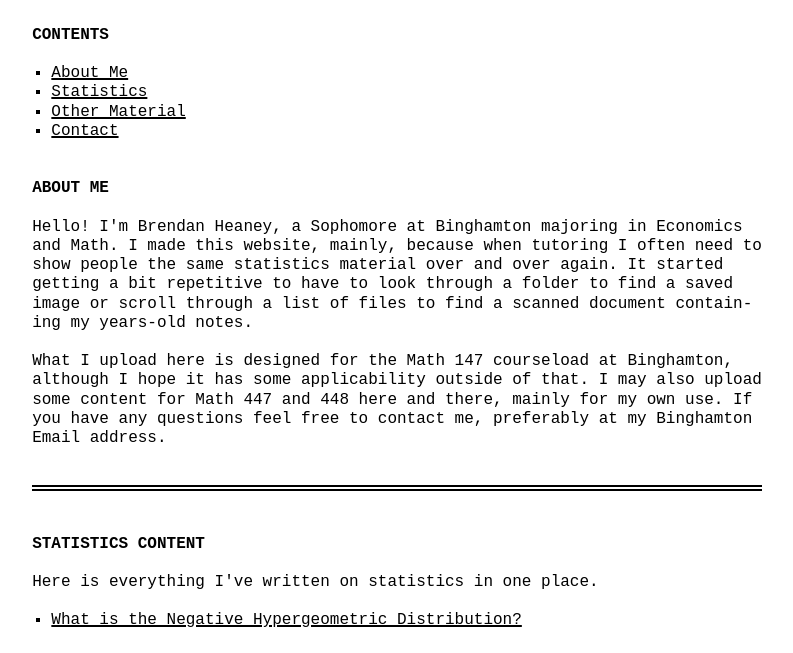
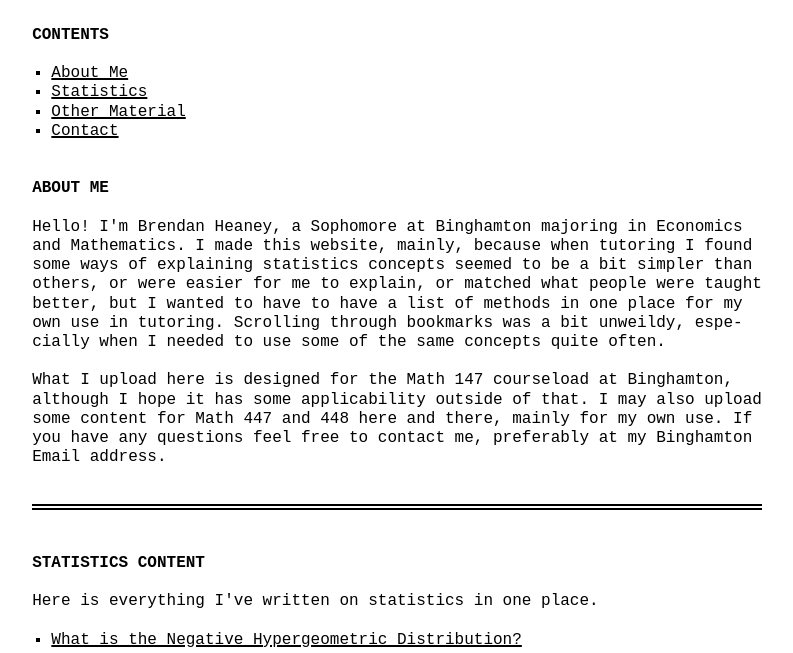
Before and after one commit to brendantheaney/skills-github-pages, a website: page index.html in a window 1280 px wide. Shown: the part 147-800 px from the top of the page, without its empty margins (243-1036 px from the left). Drawn offline with Linux system fonts and the light colour scheme; a web font is replaced by a local one.

Commit message:
Update index.html

```diff
--- a/index.html
+++ b/index.html
@@ -39,10 +39,11 @@
 </ul>
 </nav>
 <h2 id="introduction">About Me</h2>
-<p>Hello! I'm Brendan Heaney, a Sophomore at Binghamton majoring in Economics and Math.
- I made this website, mainly, because when tutoring I often need to show people the same statistics material over and over again.
- It started getting a bit repetitive to have to look through a folder to find a saved image
- or scroll through a list of files to find a scanned document containing my years-old notes.
+<p>Hello! I'm Brendan Heaney, a Sophomore at Binghamton majoring in Economics and Mathematics.
+ I made this website, mainly, because when tutoring I found some ways of explaining statistics concepts
+seemed to be a bit simpler than others, or were easier for me to explain, or matched what people were taught
+better, but I wanted to have to have a list of methods in one place for my own use in tutoring. Scrolling through bookmarks was a bit unweildy,
+especially when I needed to use some of the same concepts quite often.
  </p>
  <p>What I upload here is designed for the Math 147 courseload at Binghamton, although I hope it has some applicability outside of that.
  I may also upload some content for Math 447 and 448 here and there, mainly for my own use. If you have any questions
```
